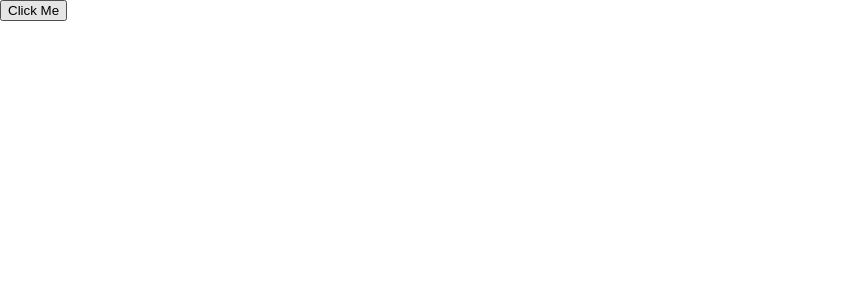
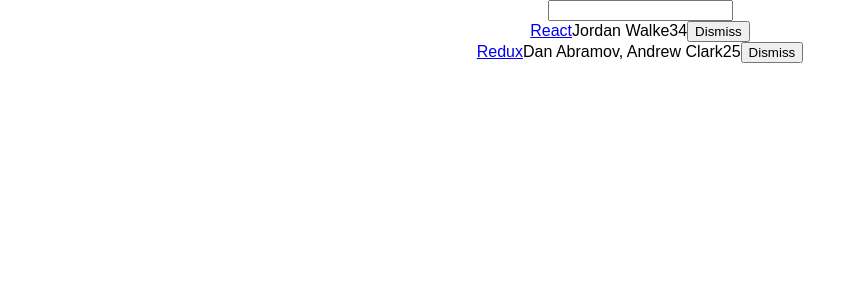
Before and after one commit to joannasese/hackernews, a React (Create React App) app: page / in a window 1280 px wide. Shown: the top 300 px of the page, without its empty margins (0-866 px from the left). Built offline with nearby package versions, Linux system fonts and the light colour scheme.

Commit message:
Rewrite class methods as arrow functions to remove binding from constructor

```diff
--- a/src/App.js
+++ b/src/App.js
@@ -47,16 +47,18 @@
 
     // to define onDismiss() as a class method, we must bind it to constructor
     // class methods don’t automatically bind 'this' to the class instance.
-    this.onSearchChange = this.onSearchChange.bind(this);
-    this.onDismiss = this.onDismiss.bind(this);
+
+    // we could also not bind in the constructor by writing class methods as arrow functions
+    // this.onSearchChange = this.onSearchChange.bind(this);
+    // this.onDismiss = this.onDismiss.bind(this);
     }
 
   // class method logic should be located outside of constructor
-  onSearchChange(event){
+  onSearchChange = (event) => {
     this.setState({ searchTerm: event.target.value});
   }
 
-  onDismiss(id){
+  onDismiss = (id) => {
     const isNotId = item => item.objectID !== id
     // another way to write this would be
     // function isNotId(item) {
--- a/src/index.js
+++ b/src/index.js
@@ -2,11 +2,11 @@
 import ReactDOM from 'react-dom';
 import './index.css';
 import App from './App';
-import ExplainBindingsComponent from './playground';
+// import ExplainBindingsComponent from './playground';
 import registerServiceWorker from './registerServiceWorker';
 
 ReactDOM.render(
-  <ExplainBindingsComponent />,
+  <App />,
   document.getElementById('root')
 );
 
--- a/src/playground.js
+++ b/src/playground.js
@@ -1,19 +1,34 @@
 import React, { Component } from 'react';
 
 class ExplainBindingsComponent extends Component {
-  constructor() {
-    super();
+  // constructor() {
+  //   super();
+  //
+  //   this.onClickMe = this.onClickMe.bind(this);
+  // }
 
-    this.onClickMe = this.onClickMe.bind(this);
-  }
+  // in theory this class method binding can be placed inside the render() class method,
+  // but that's not great practice
+  // one could also place this logic inside the constructor
+  // but that's not recommended either bc it can crowd your constructor over time
 
-  onClickMe() {
+  // onClickMe() {
+  //   console.log(this);
+  // }
+
+
+  // or if you don't want to deal with binding in your constructor,
+  // you can use an arrow function!
+  onClickMe = () => {
     console.log(this);
   }
 
   render() {
     return (
       <button
+        // onClick={this.onClickMe.bind(this)} but not great practice due to performance
+        // the bind will run every time the component updates. no bueno!
+        // better to do it only once when the component is instantiated
         onClick={this.onClickMe}
         type="button"
       >
```
